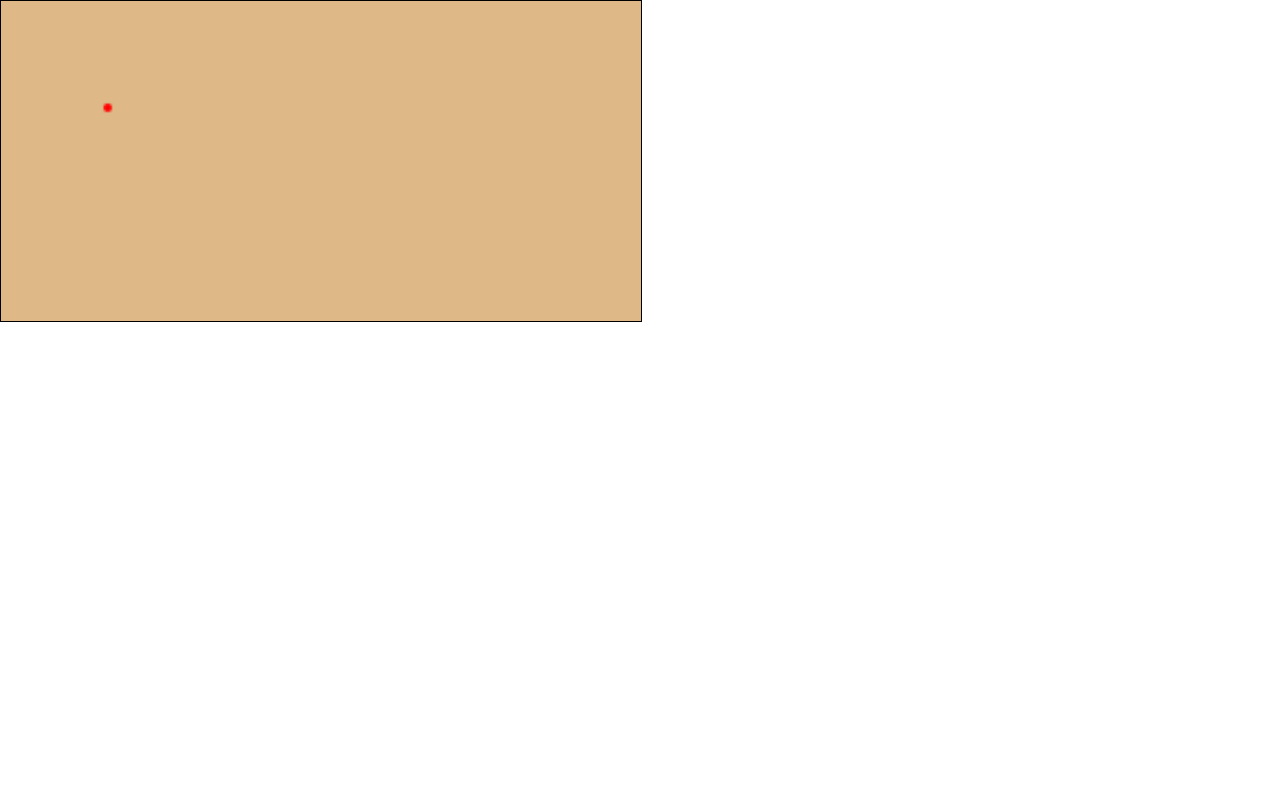
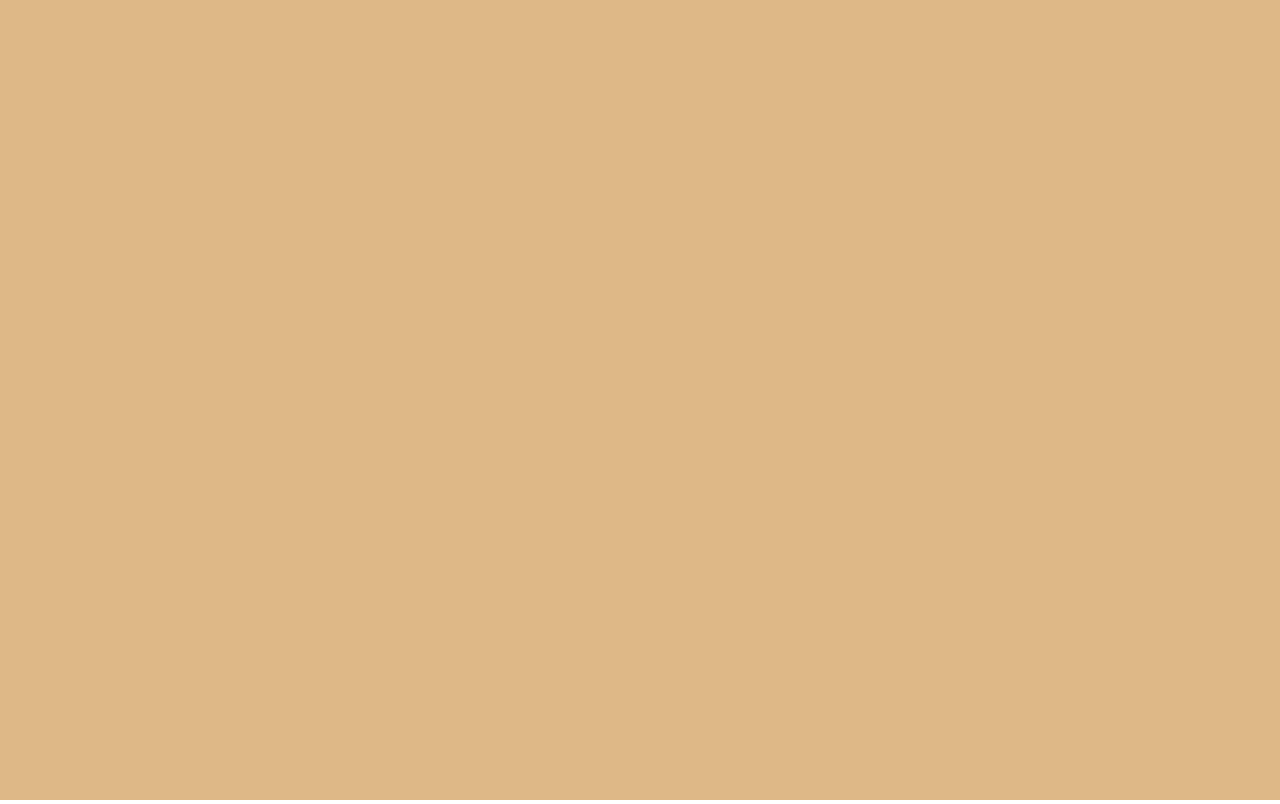
Before and after one commit to lucasb20/jogo_do_21, a plain HTML site: page index.html in a window 1280 px wide. Drawn offline with Linux system fonts and the light colour scheme.

Commit message:
Testando o Canvas.

```diff
--- a/estilos/style.css
+++ b/estilos/style.css
@@ -6,6 +6,11 @@
 
 #canvas{
     background-color: burlywood;
-    width: 50vw;
-    border: 1px solid black;
+    width: 100vw;
+    height: 100vh;
 }
+
+html{
+    overflow-x: hidden;
+    overflow-y: hidden;
+}
--- a/scripts/main.js
+++ b/scripts/main.js
@@ -1,9 +1,2 @@
 let canvas = document.querySelector('#canvas')
 let ctx = canvas.getContext('2d')
-
-ctx.beginPath()
-ctx.fillStyle = 'rgb(255,0,0)'
-ctx.arc(50,50,2,0,2*Math.PI,false)
-ctx.fill()
-
-ctx.moveTo(80,80)
```
